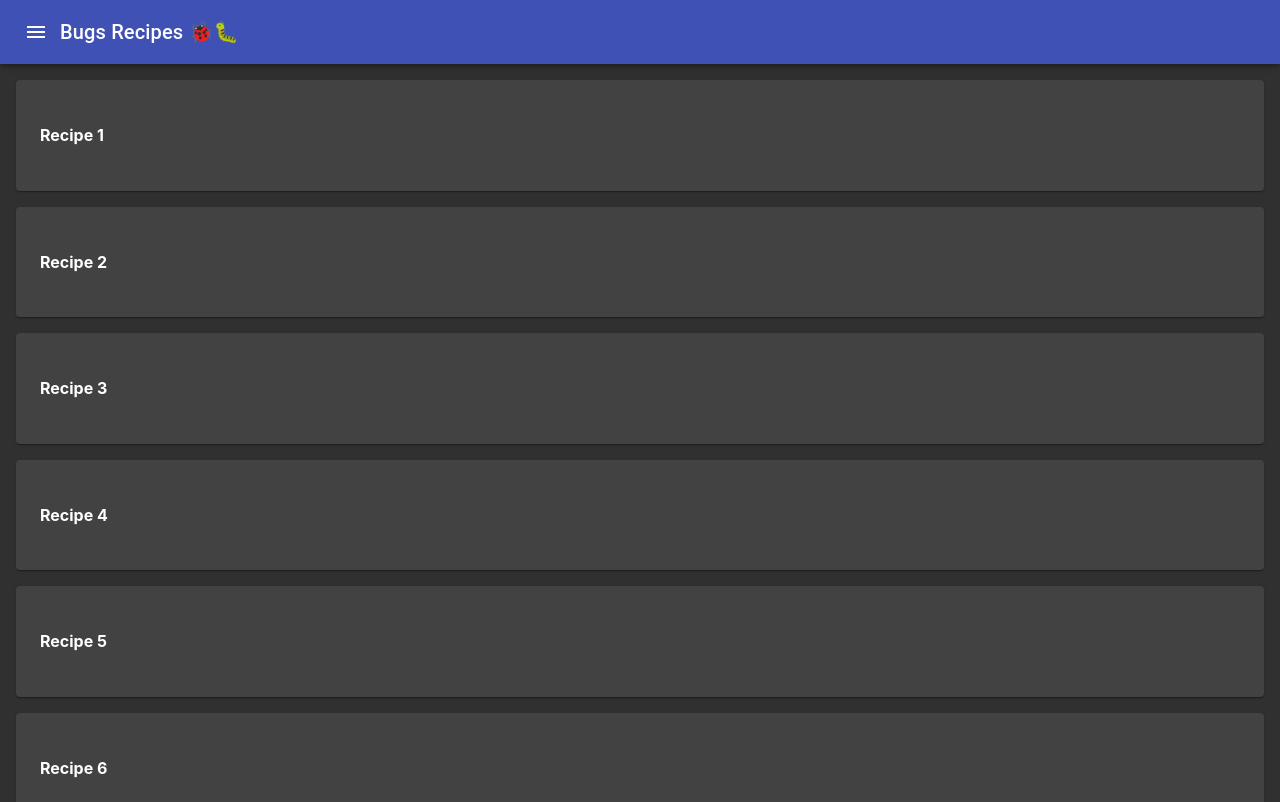
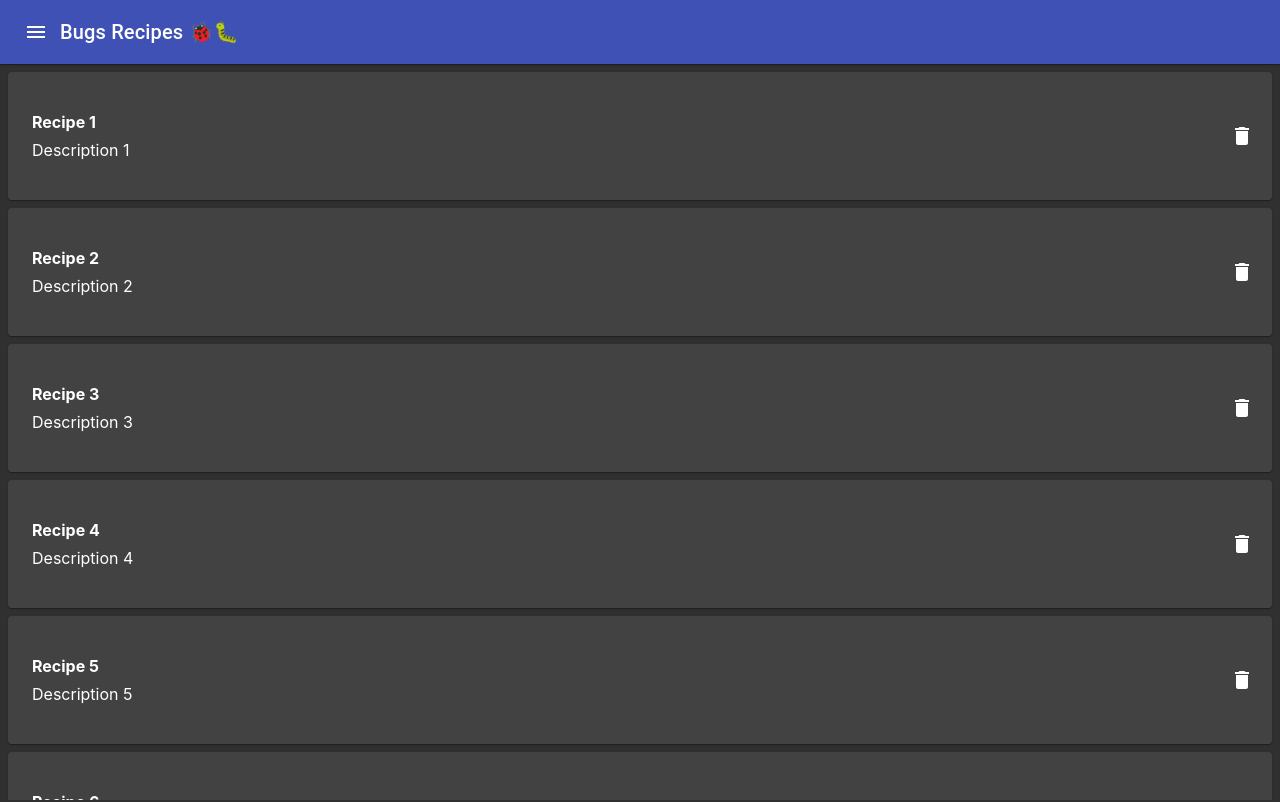
Before and after one commit to lukeberetta/recipe-app, a React (Create React App) app: page / in a window 1280 px wide. Shown: the top 802 px of the page. Built offline with nearby package versions, Linux system fonts and the light colour scheme.

Commit message:
styled, button

```diff
--- a/package.json
+++ b/package.json
@@ -11,6 +11,7 @@
     "react": "^17.0.1",
     "react-dom": "^17.0.1",
     "react-scripts": "4.0.0",
+    "styled-components": "^5.2.1",
     "web-vitals": "^0.2.4"
   },
   "scripts": {
--- a/src/App.css
+++ b/src/App.css
@@ -1,3 +1,12 @@
+#root {
+  position: absolute;
+  top: 0;
+  bottom: 0;
+  left: 0;
+  right: 0;
+  overflow: auto;
+}
+
 .dark-mode {
   background-color: #303030;
 }
@@ -10,8 +19,3 @@
   padding: 16px;
   width: 300px;
 }
-
-.recipe-card {
-  padding: 24px;
-  margin: 16px;
-}
--- a/src/components/Navbar.js
+++ b/src/components/Navbar.js
@@ -17,7 +17,7 @@ function Navbar() {
 
   return (
     <>
-      <AppBar position="sticky">
+      <AppBar position="sticky" elevation={1}>
         <Toolbar className="toolbar">
           <IconButton
             onClick={handleDrawer}
--- a/src/components/RecipeCard.js
+++ b/src/components/RecipeCard.js
@@ -1,10 +1,48 @@
-import { Paper } from "@material-ui/core";
+import { IconButton, Paper, Typography } from "@material-ui/core";
+import { Delete } from "@material-ui/icons";
 import React from "react";
+import styled from "styled-components";
 
 export function RecipeCard(props) {
   return (
-    <Paper elevation={1} className="recipe-card">
-      <h4>Recipe {props.number}</h4>
-    </Paper>
+    <Card elevation={1}>
+      <Left>
+        <Title variant="p">Recipe {props.number}</Title>
+        <Typography variant="p">Description {props.description}</Typography>
+      </Left>
+      <Right>
+        <IconButton>
+          <Delete />
+        </IconButton>
+      </Right>
+    </Card>
   );
 }
+
+const Card = styled(Paper)`
+  padding: 24px;
+  margin: 8px;
+  display: flex;
+  align-items: center;
+  height: 80px;
+
+  &:hover {
+    opacity: 0.8;
+  }
+`;
+
+const Left = styled.div`
+  width: 100%;
+  display: flex;
+  flex-direction: column;
+`;
+const Right = styled.div`
+  width: 30px;
+`;
+
+const Title = styled(Typography)`
+  font-weight: bold;
+  margin-bottom: 8px;
+`;
+
+const Description = styled(Typography)``;
--- a/src/components/Recipes.js
+++ b/src/components/Recipes.js
@@ -6,7 +6,7 @@ export function Recipes() {
     <div>
       {[1, 2, 3, 4, 5, 6, 7].map((r) => {
         console.log(r);
-        return <RecipeCard number={r}></RecipeCard>;
+        return <RecipeCard number={r} description={r}></RecipeCard>;
       })}
     </div>
   );
--- a/src/index.css
+++ b/src/index.css
@@ -14,3 +14,9 @@ code {
   font-family: source-code-pro, Menlo, Monaco, Consolas, "Courier New",
     monospace;
 }
+
+html,
+body {
+  height: 100%;
+  overflow: hidden;
+}
```
Also changed, not shown: 1 other file (tests, documents, lock files or other folders).
